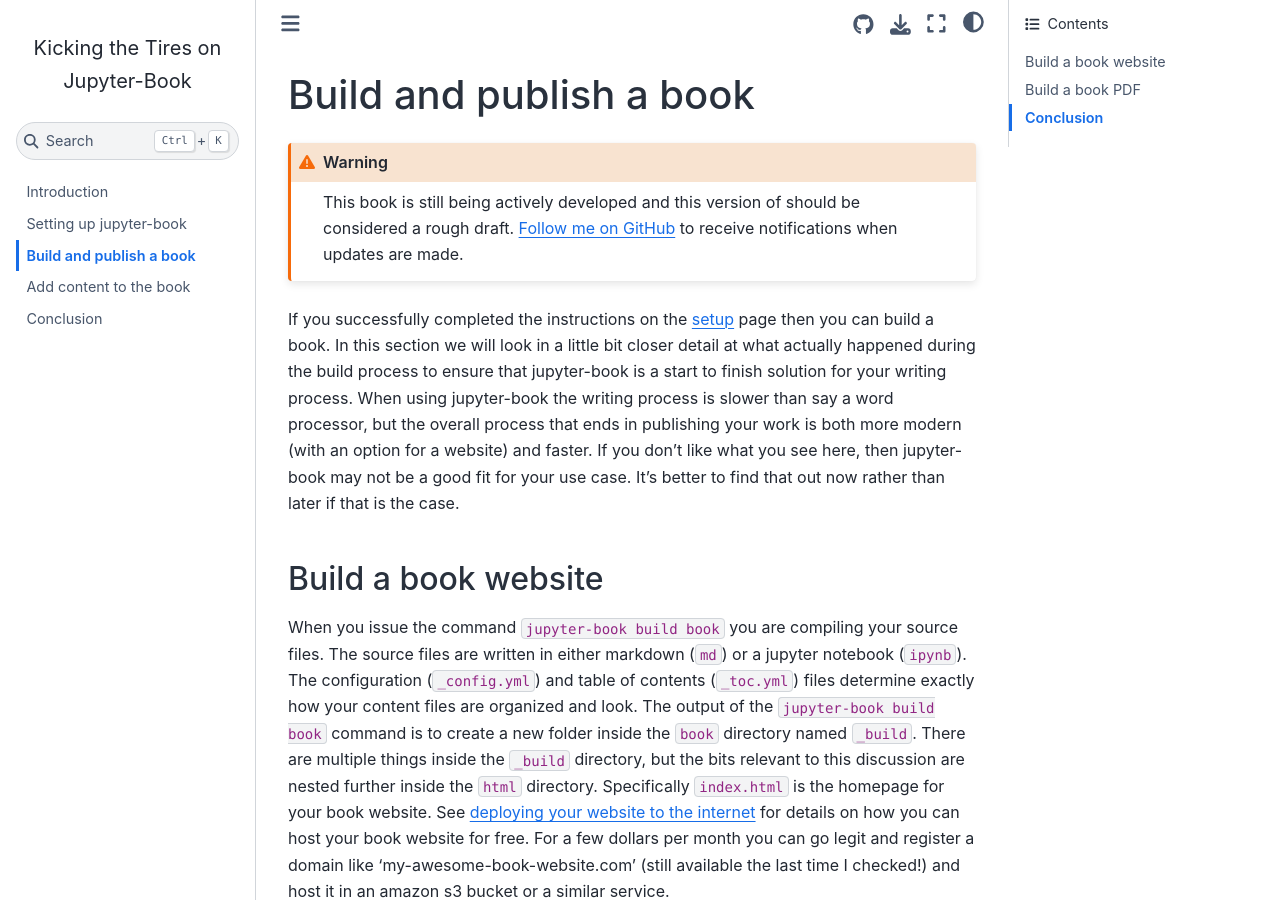
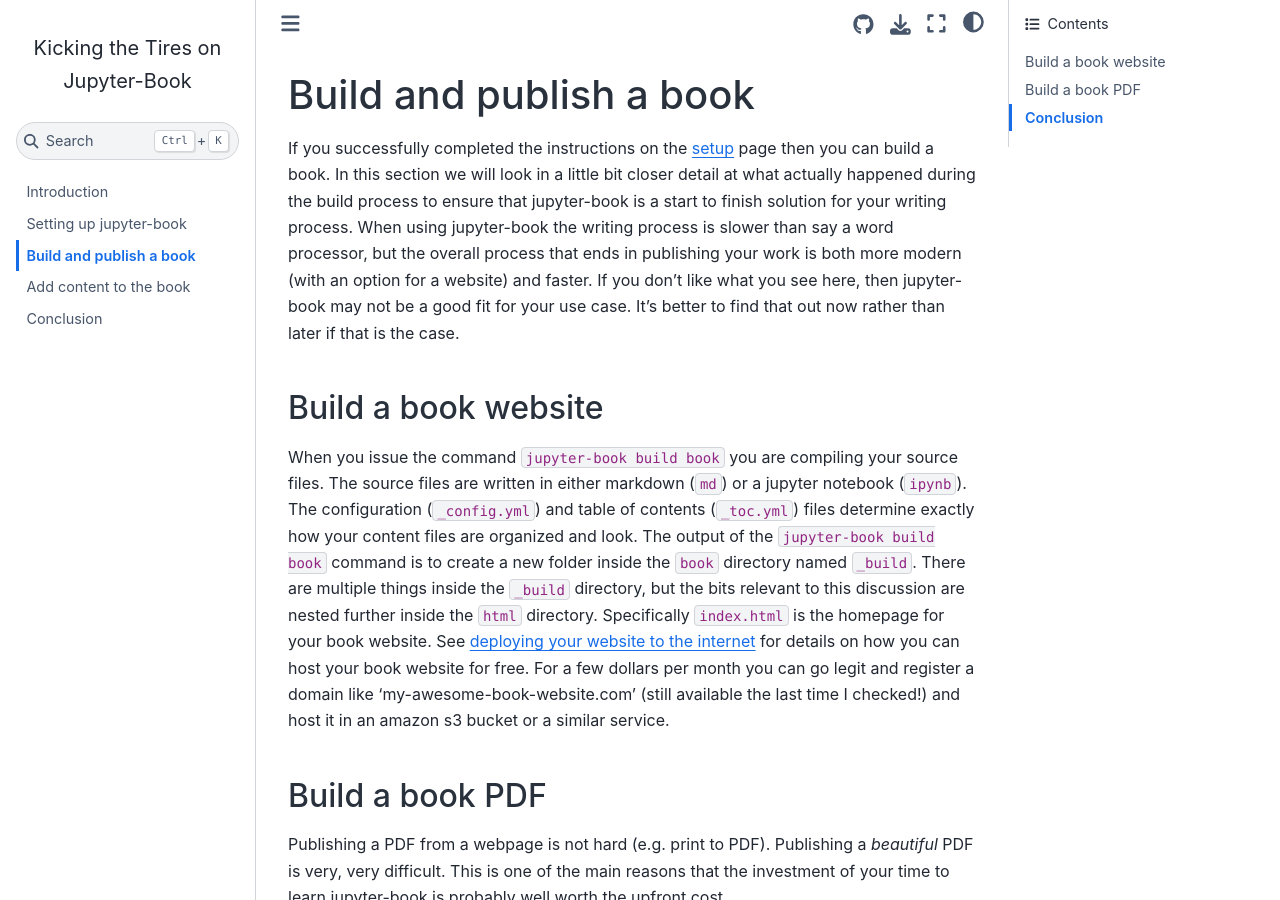
Before and after one commit to SkyRockMoon/jb-kick-tires, a Jupyter Book: the page built from book/03_build-pub.md, in a window 1280 px wide and 900 px high. Built offline with Jupyter Book 1.0.4 settings and Sphinx 7.4.7 and the Sphinx Book theme 1.1.4, drawn with Linux system fonts in a browser that asks for light colours.

Commit message:
removed warning about being a draft document

````diff
--- a/book/03_build-pub.md
+++ b/book/03_build-pub.md
@@ -1,9 +1,5 @@
 (build-pub)=
 # Build and publish a book
-
-```{warning}
-This book is still being actively developed and this version of should be considered a rough draft. [Follow me on GitHub](https://docs.github.com/en/github/getting-started-with-github/following-people#:~:text=If%20someone%20you%20follow%20stars,Unfollow%20under%20their%20profile%20image.) to receive notifications when updates are made.
-```
 
 If you successfully completed the instructions on the [setup](setup) page then you can build a book. In this section we will look in a little bit closer detail at what actually happened during the build process to ensure that jupyter-book is a start to finish solution for your writing process. When using jupyter-book the writing process is slower than say a word processor, but the overall process that ends in publishing your work is both more modern (with an option for a website) and faster. If you don't like what you see here, then jupyter-book may not be a good fit for your use case. It's better to find that out now rather than later if that is the case.
 
````
Also changed, not shown: book/01_intro.md (+0 -4 lines), book/02_setup.md (+0 -4 lines), book/04_content.md (+0 -4 lines).
